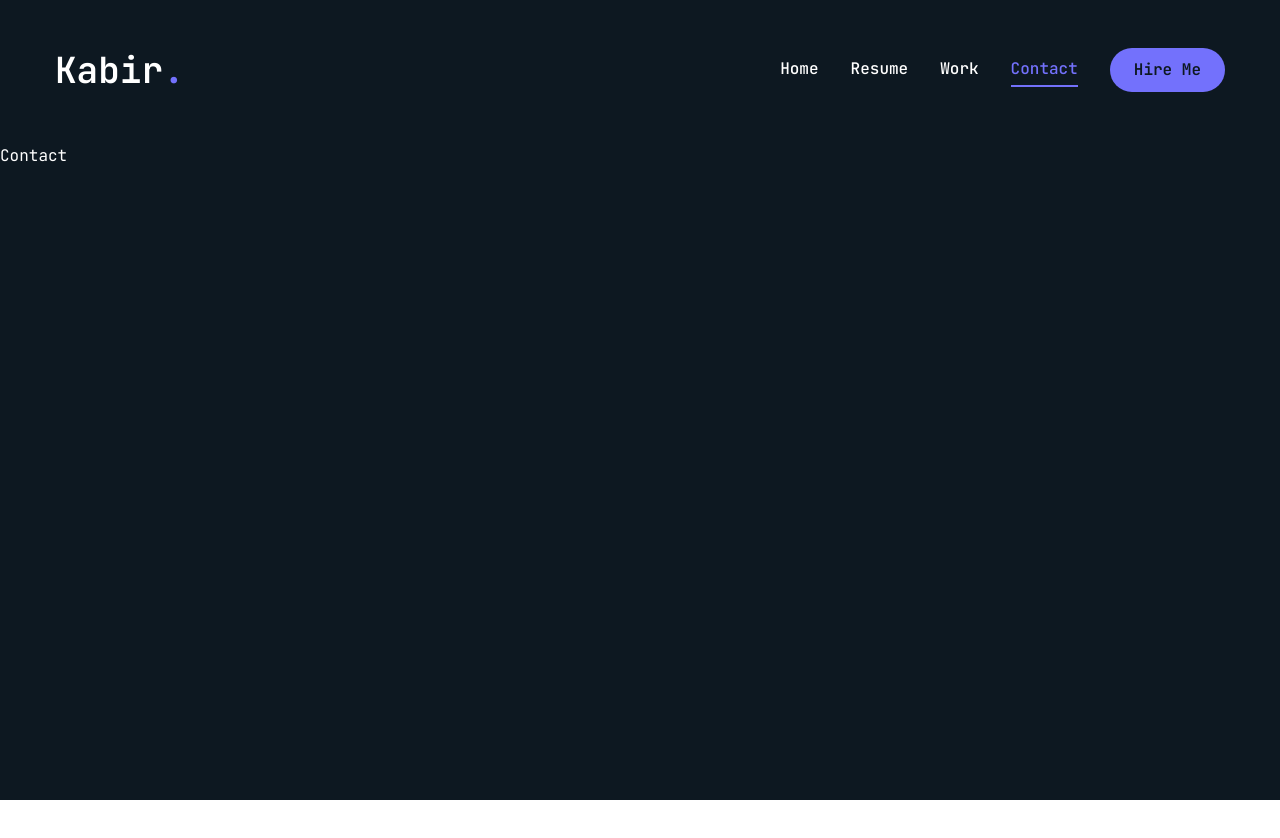
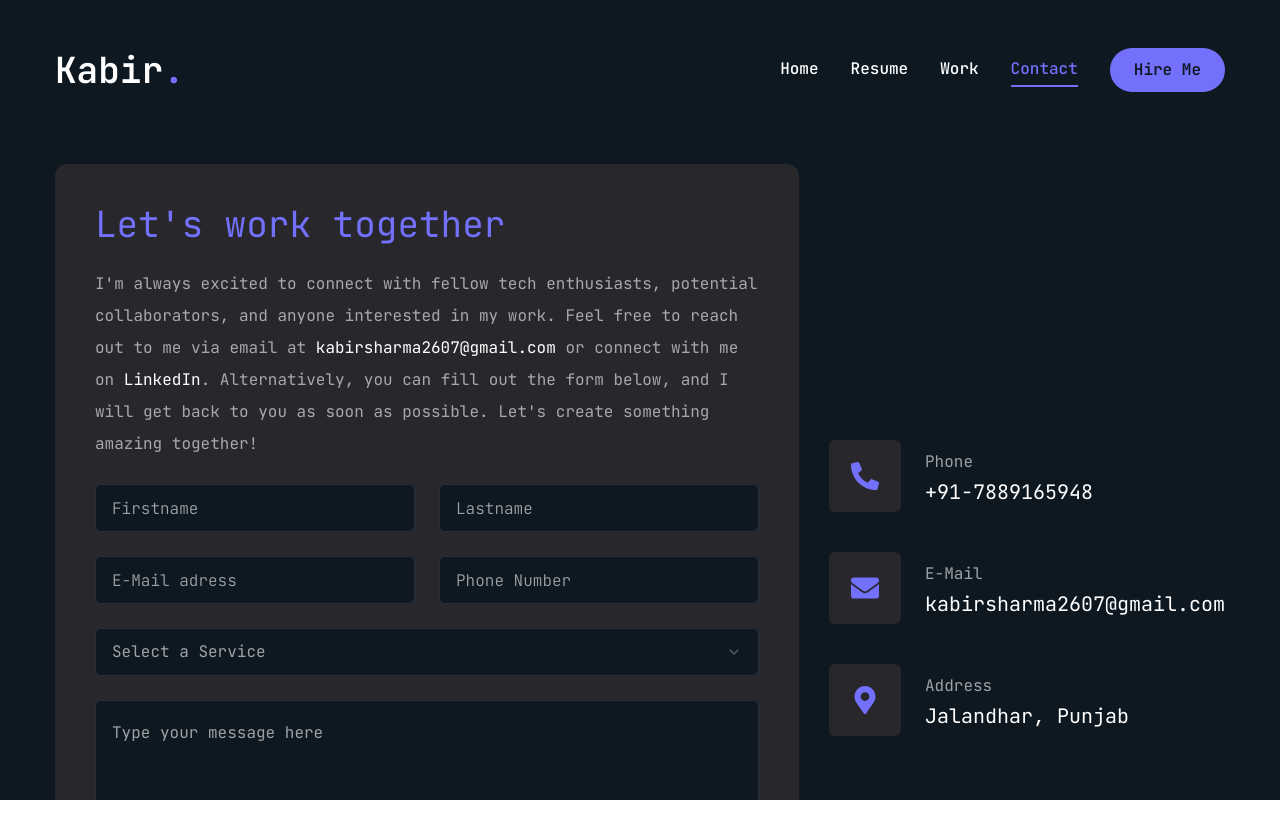
Before and after one commit to Kabirsharma2607/Portfolio, a Next.js app: page /contact in a window 1280 px wide. Shown: the top 838 px of the page. Before the commit the page ends 800 px from the top, so only its background shows below. Built offline with nearby package versions, Linux system fonts and the light colour scheme.

Commit message:
Updated Contact Page

```diff
--- a/app/contact/page.jsx
+++ b/app/contact/page.jsx
@@ -1,7 +1,132 @@
-import React from "react";
+"use client";
+
+import { Button } from "@/components/ui/button";
+import { Input } from "@/components/ui/input";
+import {
+  Select,
+  SelectContent,
+  SelectGroup,
+  SelectItem,
+  SelectTrigger,
+  SelectLabel,
+  SelectValue,
+} from "@/components/ui/select";
+import { Textarea } from "@/components/ui/textarea";
+import { motion } from "framer-motion";
+
+import { FaPhoneAlt, FaEnvelope, FaMapMarkerAlt } from "react-icons/fa";
+
+const info = [
+  {
+    icon: <FaPhoneAlt />,
+    title: "Phone",
+    desc: "+91-7889165948",
+  },
+  {
+    icon: <FaEnvelope />,
+    title: "E-Mail",
+    desc: "kabirsharma2607@gmail.com",
+  },
+  {
+    icon: <FaMapMarkerAlt />,
+    title: "Address",
+    desc: "Jalandhar, Punjab",
+  },
+];
 
 const Contact = () => {
-  return <div>Contact</div>;
+  return (
+    <motion.section
+      initial={{ opacity: 0 }}
+      animate={{
+        opacity: 1,
+        transition: {
+          delay: 2.4,
+          duration: 0.4,
+          ease: "easeIn",
+        },
+      }}
+      className="py-6"
+    >
+      <div className="container mx-auto">
+        <div className="flex flex-col xl:flex-row gap-[30px]">
+          <div className="xl:h-[54%] order-2 xl:order-none">
+            <form
+              className="flex flex-col gap-6 p-10 bg-[#27272c] rounded-xl"
+              action=""
+            >
+              <h3 className="text-4xl text-accent">Let's work together</h3>
+              <p className="text-white/60">
+                I'm always excited to connect with fellow tech enthusiasts,
+                potential collaborators, and anyone interested in my work. Feel
+                free to reach out to me via email at{" "}
+                <a
+                  href="mailto:kabirsharma2607@gmail.com"
+                  className="text-white"
+                >
+                  kabirsharma2607@gmail.com
+                </a>{" "}
+                or connect with me on{" "}
+                <a
+                  href="https://www.linkedin.com/in/kabirsharma2607"
+                  className="text-white"
+                >
+                  LinkedIn
+                </a>
+                . Alternatively, you can fill out the form below, and I will get
+                back to you as soon as possible. Let's create something amazing
+                together!
+              </p>
+
+              <div className="grid grid-cols-1 md:grid-cols-2 gap-6">
+                <Input type="firstname" placeholder="Firstname" />
+                <Input type="lastname" placeholder="Lastname" />
+                <Input type="email" placeholder="E-Mail adress" />
+                <Input type="phone" placeholder="Phone Number" />
+              </div>
+              <Select>
+                <SelectTrigger className="w-full">
+                  <SelectValue placeholder="Select a Service" />
+                </SelectTrigger>
+                <SelectContent>
+                  <SelectGroup>
+                    <SelectLabel>Select a Service</SelectLabel>
+                    <SelectItem value="est">Web Development</SelectItem>
+                    <SelectItem value="cst">Android App Development</SelectItem>
+                    <SelectItem value="mst">Data Analytics</SelectItem>
+                  </SelectGroup>
+                </SelectContent>
+              </Select>
+              <Textarea
+                className="h-[200px]"
+                placeholder="Type your message here"
+              />
+              <Button size="md" className="max-w-40">
+                Send Message
+              </Button>
+            </form>
+          </div>
+          <div className="flex-1 flex items-center xl:justify-end order-1 xl:order-none mb-8 xl:mb-0">
+            <ul className="flex flex-col gap-10">
+              {info.map((item, index) => (
+                <li key={index} className="flex items-center gap-6">
+                  <div className="w-[52px] h-[52px] xl:w-[72px] xl:h-[72px] bg-[#27272c] text-accent rounded-md flex items-center justify-center">
+                    <div className="text-[28px]">{item.icon}</div>
+                  </div>
+
+                  <div className="flex-1">
+                    <p className="text-white/60">{item.title}</p>
+
+                    <h3 className="text-xl">{item.desc}</h3>
+                  </div>
+                </li>
+              ))}
+            </ul>
+          </div>
+        </div>
+      </div>
+    </motion.section>
+  );
 };
 
 export default Contact;
--- a/components/ui/input.jsx
+++ b/components/ui/input.jsx
@@ -1,19 +1,20 @@
-import * as React from "react"
+import * as React from "react";
 
-import { cn } from "@/lib/utils"
+import { cn } from "@/lib/utils";
 
 const Input = React.forwardRef(({ className, type, ...props }, ref) => {
   return (
-    (<input
+    <input
       type={type}
       className={cn(
-        "flex h-10 w-full rounded-md border border-slate-200 bg-white px-3 py-2 text-sm ring-offset-white file:border-0 file:bg-transparent file:text-sm file:font-medium placeholder:text-slate-500 focus-visible:outline-none focus-visible:ring-2 focus-visible:ring-slate-950 focus-visible:ring-offset-2 disabled:cursor-not-allowed disabled:opacity-50 dark:border-slate-800 dark:bg-slate-950 dark:ring-offset-slate-950 dark:placeholder:text-slate-400 dark:focus-visible:ring-slate-300",
+        "flex h-[48px] rounded-md border border-white/10 focus:border-accent font-light bg-primary px-4 py-5 text-base placeholder:text-white/60 outline-none",
         className
       )}
       ref={ref}
-      {...props} />)
+      {...props}
+    />
   );
-})
-Input.displayName = "Input"
+});
+Input.displayName = "Input";
 
-export { Input }
+export { Input };
--- a/components/ui/select.jsx
+++ b/components/ui/select.jsx
@@ -1,94 +1,119 @@
-"use client"
+"use client";
 
-import * as React from "react"
-import * as SelectPrimitive from "@radix-ui/react-select"
-import { Check, ChevronDown, ChevronUp } from "lucide-react"
+import * as React from "react";
+import * as SelectPrimitive from "@radix-ui/react-select";
+import { Check, ChevronDown, ChevronUp } from "lucide-react";
 
-import { cn } from "@/lib/utils"
+import { cn } from "@/lib/utils";
 
-const Select = SelectPrimitive.Root
+const Select = SelectPrimitive.Root;
 
-const SelectGroup = SelectPrimitive.Group
+const SelectGroup = SelectPrimitive.Group;
 
-const SelectValue = SelectPrimitive.Value
+const SelectValue = SelectPrimitive.Value;
 
-const SelectTrigger = React.forwardRef(({ className, children, ...props }, ref) => (
+const SelectTrigger = React.forwardRef(
+  ({ className, children, ...props }, ref) => (
     <SelectPrimitive.Trigger
       ref={ref}
       className={cn(
-      "flex h-10 w-full items-center justify-between rounded-md border border-slate-200 bg-white px-3 py-2 text-sm ring-offset-white placeholder:text-slate-500 focus:outline-none focus:ring-2 focus:ring-slate-950 focus:ring-offset-2 disabled:cursor-not-allowed disabled:opacity-50 [&>span]:line-clamp-1 dark:border-slate-800 dark:bg-slate-950 dark:ring-offset-slate-950 dark:placeholder:text-slate-400 dark:focus:ring-slate-300",
+        "flex h-[48px] w-full items-center justify-between rounded-md border border-white/10 bg-primary px-4 py-5 text-base text-white/60 placeholder:text-white/10 focus:border-accent outline-none ",
         className
       )}
-    {...props}>
+      {...props}
+    >
       {children}
       <SelectPrimitive.Icon asChild>
         <ChevronDown className="h-4 w-4 opacity-50" />
       </SelectPrimitive.Icon>
     </SelectPrimitive.Trigger>
-))
-SelectTrigger.displayName = SelectPrimitive.Trigger.displayName
+  )
+);
+SelectTrigger.displayName = SelectPrimitive.Trigger.displayName;
 
-const SelectScrollUpButton = React.forwardRef(({ className, ...props }, ref) => (
+const SelectScrollUpButton = React.forwardRef(
+  ({ className, ...props }, ref) => (
     <SelectPrimitive.ScrollUpButton
       ref={ref}
-    className={cn("flex cursor-default items-center justify-center py-1", className)}
-    {...props}>
+      className={cn(
+        "flex cursor-default items-center justify-center py-1",
+        className
+      )}
+      {...props}
+    >
       <ChevronUp className="h-4 w-4" />
     </SelectPrimitive.ScrollUpButton>
-))
-SelectScrollUpButton.displayName = SelectPrimitive.ScrollUpButton.displayName
+  )
+);
+SelectScrollUpButton.displayName = SelectPrimitive.ScrollUpButton.displayName;
 
-const SelectScrollDownButton = React.forwardRef(({ className, ...props }, ref) => (
+const SelectScrollDownButton = React.forwardRef(
+  ({ className, ...props }, ref) => (
     <SelectPrimitive.ScrollDownButton
       ref={ref}
-    className={cn("flex cursor-default items-center justify-center py-1", className)}
-    {...props}>
+      className={cn(
+        "flex cursor-default items-center justify-center py-1",
+        className
+      )}
+      {...props}
+    >
       <ChevronDown className="h-4 w-4" />
     </SelectPrimitive.ScrollDownButton>
-))
+  )
+);
 SelectScrollDownButton.displayName =
-  SelectPrimitive.ScrollDownButton.displayName
+  SelectPrimitive.ScrollDownButton.displayName;
 
-const SelectContent = React.forwardRef(({ className, children, position = "popper", ...props }, ref) => (
+const SelectContent = React.forwardRef(
+  ({ className, children, position = "popper", ...props }, ref) => (
     <SelectPrimitive.Portal>
       <SelectPrimitive.Content
         ref={ref}
         className={cn(
-        "relative z-50 max-h-96 min-w-[8rem] overflow-hidden rounded-md border border-slate-200 bg-white text-slate-950 shadow-md data-[state=open]:animate-in data-[state=closed]:animate-out data-[state=closed]:fade-out-0 data-[state=open]:fade-in-0 data-[state=closed]:zoom-out-95 data-[state=open]:zoom-in-95 data-[side=bottom]:slide-in-from-top-2 data-[side=left]:slide-in-from-right-2 data-[side=right]:slide-in-from-left-2 data-[side=top]:slide-in-from-bottom-2 dark:border-slate-800 dark:bg-slate-950 dark:text-slate-50",
+          "relative z-50 max-h-96 min-w-[8rem] font-extralight overflow-hidden rounded-md border border-white/10 bg-primary text-white shadow-md data-[state=open]:animate-in data-[state=closed]:animate-out data-[state=closed]:fade-out-0 data-[state=open]:fade-in-0 data-[state=closed]:zoom-out-95 data-[state=open]:zoom-in-95 data-[side=bottom]:slide-in-from-top-2 data-[side=left]:slide-in-from-right-2 data-[side=right]:slide-in-from-left-2 data-[side=top]:slide-in-from-bottom-2 dark:border-slate-800 dark:bg-slate-950 dark:text-slate-50",
           position === "popper" &&
             "data-[side=bottom]:translate-y-1 data-[side=left]:-translate-x-1 data-[side=right]:translate-x-1 data-[side=top]:-translate-y-1",
           className
         )}
         position={position}
-      {...props}>
+        {...props}
+      >
         <SelectScrollUpButton />
         <SelectPrimitive.Viewport
-        className={cn("p-1", position === "popper" &&
-          "h-[var(--radix-select-trigger-height)] w-full min-w-[var(--radix-select-trigger-width)]")}>
+          className={cn(
+            "p-1",
+            position === "popper" &&
+              "h-[var(--radix-select-trigger-height)] w-full min-w-[var(--radix-select-trigger-width)]"
+          )}
+        >
           {children}
         </SelectPrimitive.Viewport>
         <SelectScrollDownButton />
       </SelectPrimitive.Content>
     </SelectPrimitive.Portal>
-))
-SelectContent.displayName = SelectPrimitive.Content.displayName
+  )
+);
+SelectContent.displayName = SelectPrimitive.Content.displayName;
 
 const SelectLabel = React.forwardRef(({ className, ...props }, ref) => (
   <SelectPrimitive.Label
     ref={ref}
     className={cn("py-1.5 pl-8 pr-2 text-sm font-semibold", className)}
-    {...props} />
-))
-SelectLabel.displayName = SelectPrimitive.Label.displayName
+    {...props}
+  />
+));
+SelectLabel.displayName = SelectPrimitive.Label.displayName;
 
-const SelectItem = React.forwardRef(({ className, children, ...props }, ref) => (
+const SelectItem = React.forwardRef(
+  ({ className, children, ...props }, ref) => (
     <SelectPrimitive.Item
       ref={ref}
       className={cn(
-      "relative flex w-full cursor-default select-none items-center rounded-sm py-1.5 pl-8 pr-2 text-sm outline-none focus:bg-slate-100 focus:text-slate-900 data-[disabled]:pointer-events-none data-[disabled]:opacity-50 dark:focus:bg-slate-800 dark:focus:text-slate-50",
+        "relative flex w-full cursor-default select-none items-center rounded-sm py-1.5 pl-8 pr-2 text-sm outline-none focus:bg-accent focus:text-primary data-[disabled]:pointer-events-none data-[disabled]:opacity-50 dark:focus:bg-slate-800 dark:focus:text-slate-50",
         className
       )}
-    {...props}>
+      {...props}
+    >
       <span className="absolute left-2 flex h-3.5 w-3.5 items-center justify-center">
         <SelectPrimitive.ItemIndicator>
           <Check className="h-4 w-4" />
@@ -97,16 +122,18 @@
 
       <SelectPrimitive.ItemText>{children}</SelectPrimitive.ItemText>
     </SelectPrimitive.Item>
-))
-SelectItem.displayName = SelectPrimitive.Item.displayName
+  )
+);
+SelectItem.displayName = SelectPrimitive.Item.displayName;
 
 const SelectSeparator = React.forwardRef(({ className, ...props }, ref) => (
   <SelectPrimitive.Separator
     ref={ref}
     className={cn("-mx-1 my-1 h-px bg-slate-100 dark:bg-slate-800", className)}
-    {...props} />
-))
-SelectSeparator.displayName = SelectPrimitive.Separator.displayName
+    {...props}
+  />
+));
+SelectSeparator.displayName = SelectPrimitive.Separator.displayName;
 
 export {
   Select,
@@ -119,4 +146,4 @@
   SelectSeparator,
   SelectScrollUpButton,
   SelectScrollDownButton,
-}
+};
--- a/components/ui/textarea.jsx
+++ b/components/ui/textarea.jsx
@@ -1,18 +1,19 @@
-import * as React from "react"
+import * as React from "react";
 
-import { cn } from "@/lib/utils"
+import { cn } from "@/lib/utils";
 
 const Textarea = React.forwardRef(({ className, ...props }, ref) => {
   return (
-    (<textarea
+    <textarea
       className={cn(
-        "flex min-h-[80px] w-full rounded-md border border-slate-200 bg-white px-3 py-2 text-sm ring-offset-white placeholder:text-slate-500 focus-visible:outline-none focus-visible:ring-2 focus-visible:ring-slate-950 focus-visible:ring-offset-2 disabled:cursor-not-allowed disabled:opacity-50 dark:border-slate-800 dark:bg-slate-950 dark:ring-offset-slate-950 dark:placeholder:text-slate-400 dark:focus-visible:ring-slate-300",
+        "flex min-h-[80px] w-full rounded-md border border-white/10 bg-primary px-4 py-5 text-base placeholder:text-white/60 focus-visible:outline-none focus-visible:ring-1 focus-visible:ring-accent focus-visible:ring-offset-0 disabled:cursor-not-allowed disabled:opacity-50",
         className
       )}
       ref={ref}
-      {...props} />)
+      {...props}
+    />
   );
-})
-Textarea.displayName = "Textarea"
+});
+Textarea.displayName = "Textarea";
 
-export { Textarea }
+export { Textarea };
```
Lines whose indentation alone changed are shown as unchanged.
